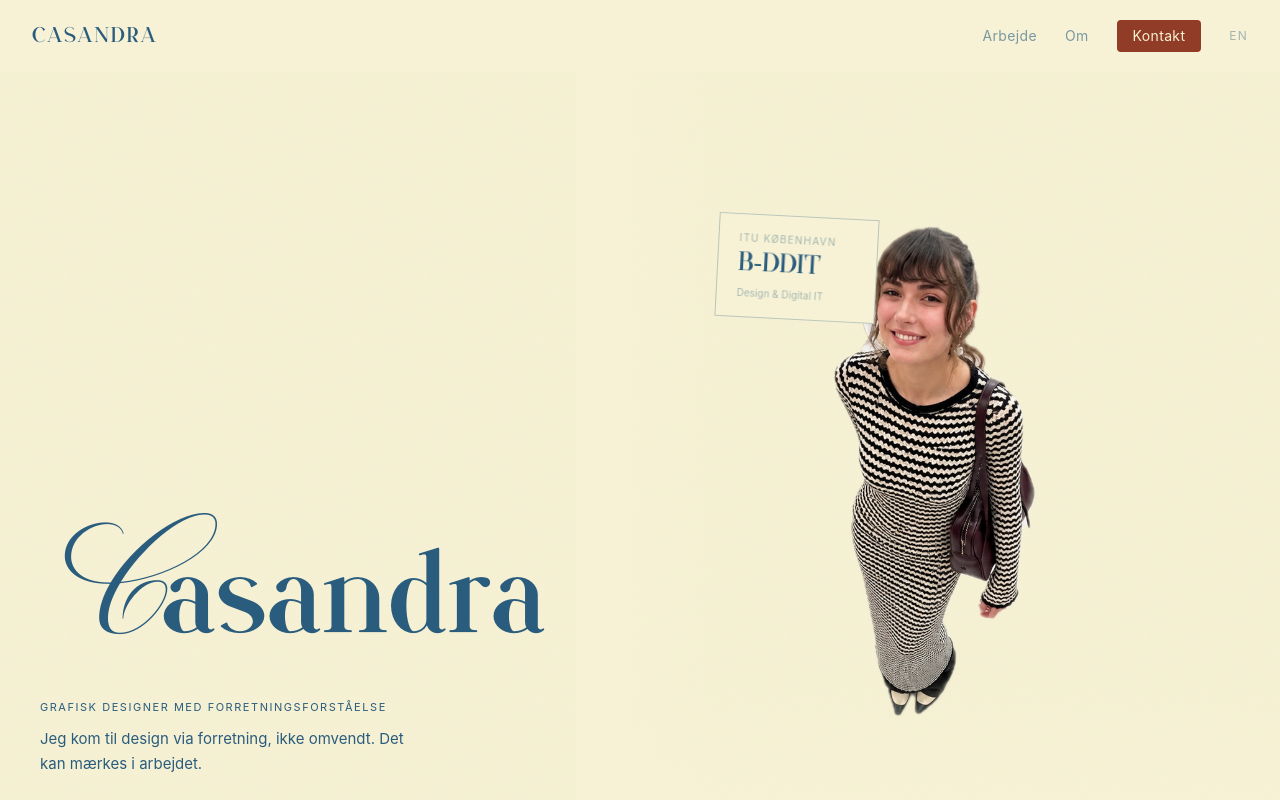
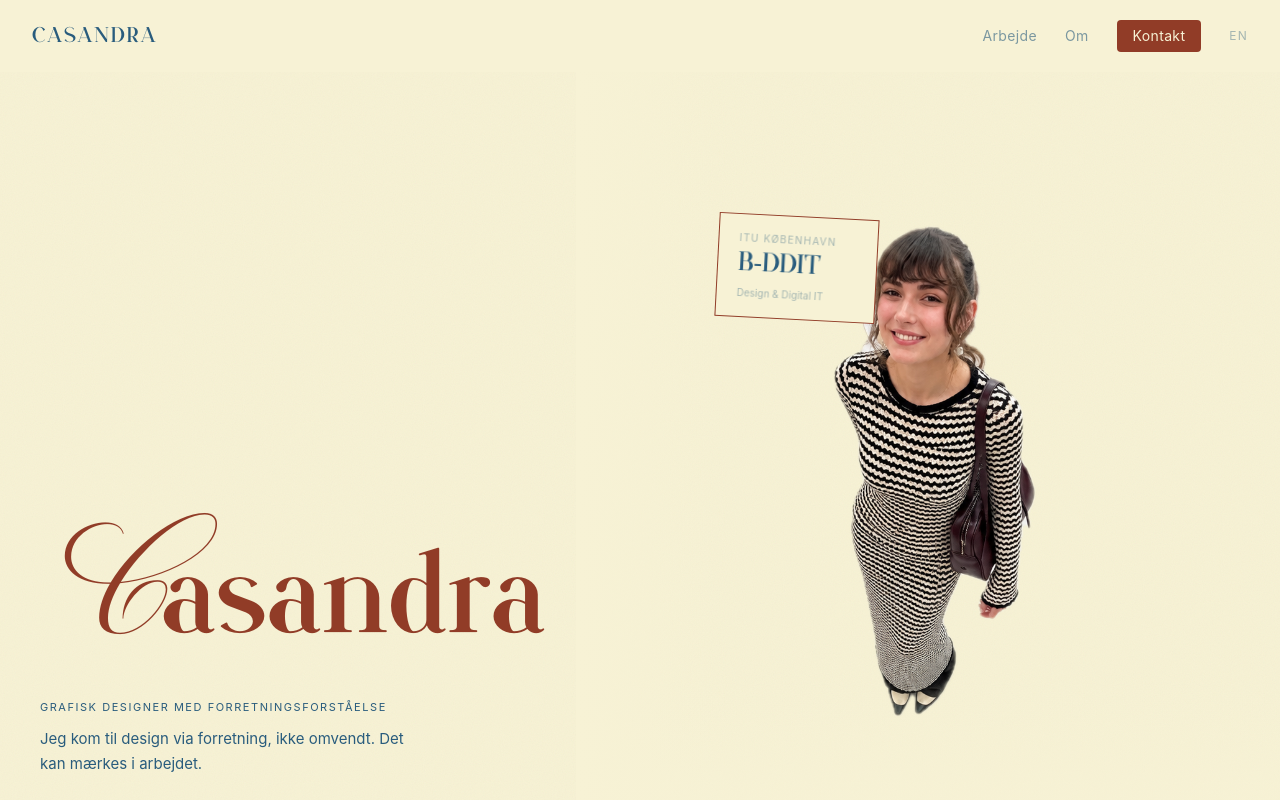
Before and after one commit to casandralpedersen/casandra-portfolio, a React (Vite) app: page / in a window 1280 px wide. Shown: the top 800 px of the page. Built offline with nearby package versions, Linux system fonts and the light colour scheme.

Commit message:
Gør Casandra-navnet og kanten om visitkortet røde

```diff
--- a/src/pages/Home.jsx
+++ b/src/pages/Home.jsx
@@ -134,7 +134,7 @@ export default function Home() {
                   fontFamily: i === 0 ? 'Montigny, cursive' : 'VSOP, serif',
                   fontSize: i === 0 ? '15vw' : '8.5vw',
                   lineHeight: 0.9,
-                  color: 'var(--color-text)',
+                  color: 'var(--color-burgundy)',
                 }}
               >
                 {letter}
@@ -175,7 +175,7 @@ export default function Home() {
           className="absolute z-10 cursor-grab select-none"
           style={{ top: '18%', left: '56%' }}
         >
-          <div className="px-5 py-4 border border-[var(--color-text)]/30 bg-[var(--color-base)]" style={{ width: 160 }}>
+          <div className="px-5 py-4 border border-[var(--color-burgundy)] bg-[var(--color-base)]" style={{ width: 160 }}>
             <p className="text-[10px] tracking-[0.12em] uppercase opacity-40 mb-1">
               {t('ITU København', 'ITU Copenhagen')}
             </p>
```
